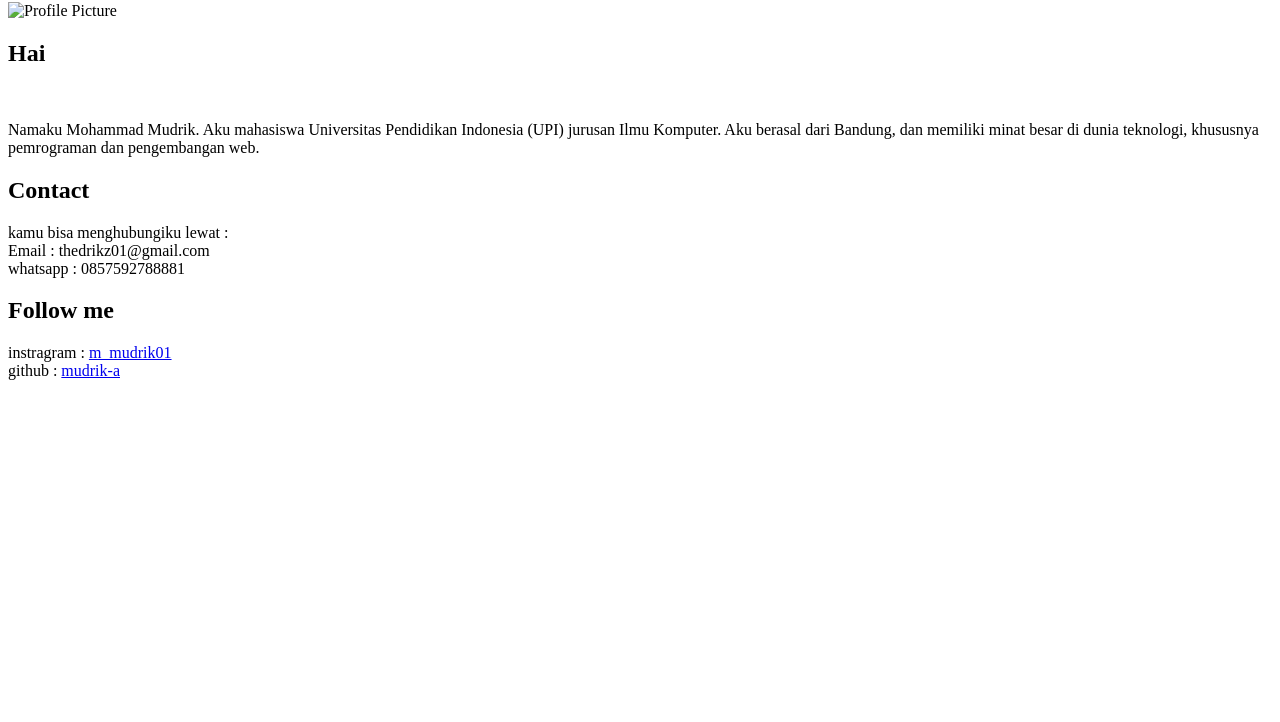
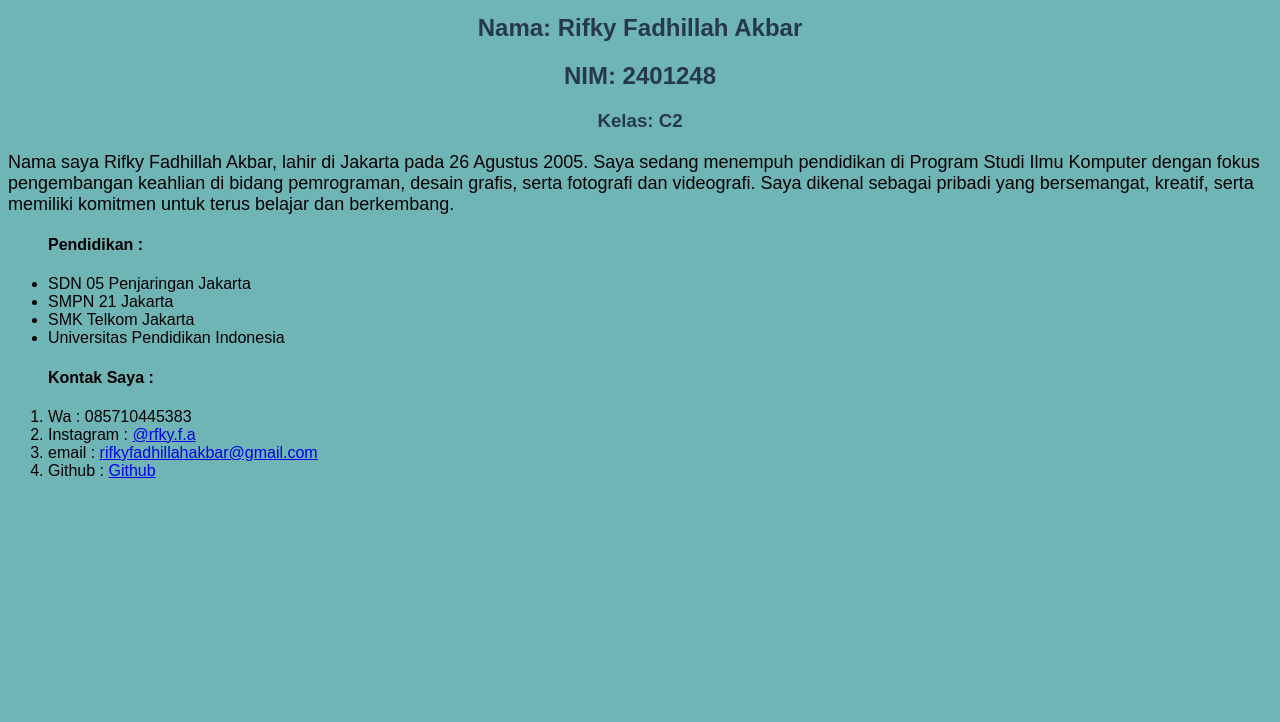
Before and after one commit to RIFKY26/Personal-website, a plain HTML site: page index.html in a window 1280 px wide. Shown: the part 78-800 px from the top of the page. Drawn offline with Linux system fonts and the light colour scheme.

Commit message:
Nambahin file

```diff
--- a/index.html
+++ b/index.html
@@ -1,48 +1,38 @@
+<!DOCTYPE html>
+<html lang="id">
+<head>
 
-<!DOCTYPE html>
-<html>
-    <head>
-        <title> My Website</title>
-        <link rel="stylesheet" href="style.css">
+    <meta name="viewport" content="width=device-width, initial-scale=1.0">
+    <title>Personal Website</title>
+    <link rel="stylesheet" href="styles.css">
 </head>
 <body>
-        <header class="top">
-            <h1>Welcome to My Biodata</h1>
-        </header>
+    <h1>Personal Website</h1>
+    <h2>Nama: Rifky Fadhillah Akbar</h2>
+    <h2>NIM: 2401248</h2>
+    <h3>Kelas: C2</h3>
+    <p>Nama saya Rifky Fadhillah Akbar, lahir di Jakarta pada 26 Agustus 2005.
+        Saya sedang menempuh pendidikan di Program Studi Ilmu Komputer dengan fokus pengembangan keahlian di bidang pemrograman, desain grafis, serta fotografi dan videografi.
+        Saya dikenal sebagai pribadi yang bersemangat, kreatif, serta memiliki komitmen untuk terus belajar dan berkembang. </p>
 
-        <div class="container1">
-            <img src="profile.png" alt="Profile Picture" width="250" height="250">
-            <div class="items">
-                <h2 class="h2">Hai</h2><br>
-                <p>Namaku Mohammad Mudrik. Aku mahasiswa Universitas Pendidikan Indonesia (UPI) jurusan Ilmu Komputer. Aku berasal dari Bandung, dan memiliki minat besar di dunia teknologi, khususnya pemrograman dan pengembangan web.</p>
-            </div>
-        </div>
-        <div class="container2">
-            <div class="vertical-line"></div>
-            <div class="items">
-                <h2 class="h2">Contact</h2>
-                <p>
-                    kamu bisa menghubungiku lewat :<br>
-                    Email : thedrikz01@gmail.com<br>
-                    whatsapp : 0857592788881
-                </p>
-            </div>
-            <div class="vertical-line"></div>
-        </div>
-        <div class="container2">
 
-            <div class="items">
-                <h2 class="h2">Follow me</h2>
-                <p>
-                    instragram : <a href="https://www.instagram.com/m_mudrik01/">m_mudrik01</a><br>
-                    github : <a href="https://github.com/mudrik-a">mudrik-a</a>
-                </p>
+    <ul>
+        <h4>Pendidikan :</h4>
+        <li>SDN 05 Penjaringan Jakarta</li>
+        <li>SMPN 21 Jakarta</li>
+        <li>SMK Telkom Jakarta</li>
+        <li>Universitas Pendidikan Indonesia</li>
+    </ul>
 
-            </div>
+    <ol>
+        <h4>Kontak Saya :</h4>
+        <li>Wa : 085710445383</li>
+        <li>Instagram : <a href="https://www.instagram.com/rfky.f.a/"> @rfky.f.a</a> </li>
+        <li>email : <a href="rifkyfadhillahakbar@gmail.com">rifkyfadhillahakbar@gmail.com</a></li>
+        <li>Github : <a href = "https://github.com/RIFKY26">Github </a></li>
 
-        </div>
+    </ol>
 
 
 </body>
-
 </html>
```
Lines whose indentation alone changed are shown as unchanged.
